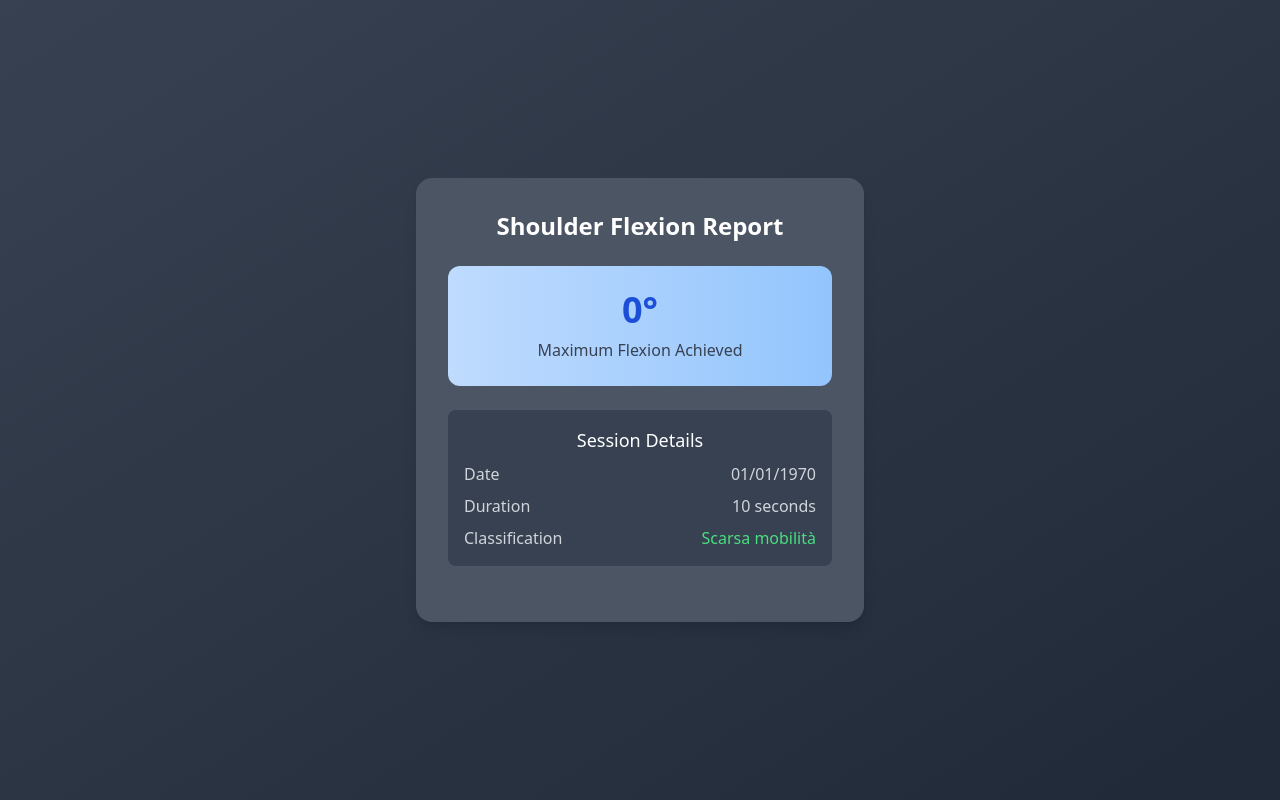
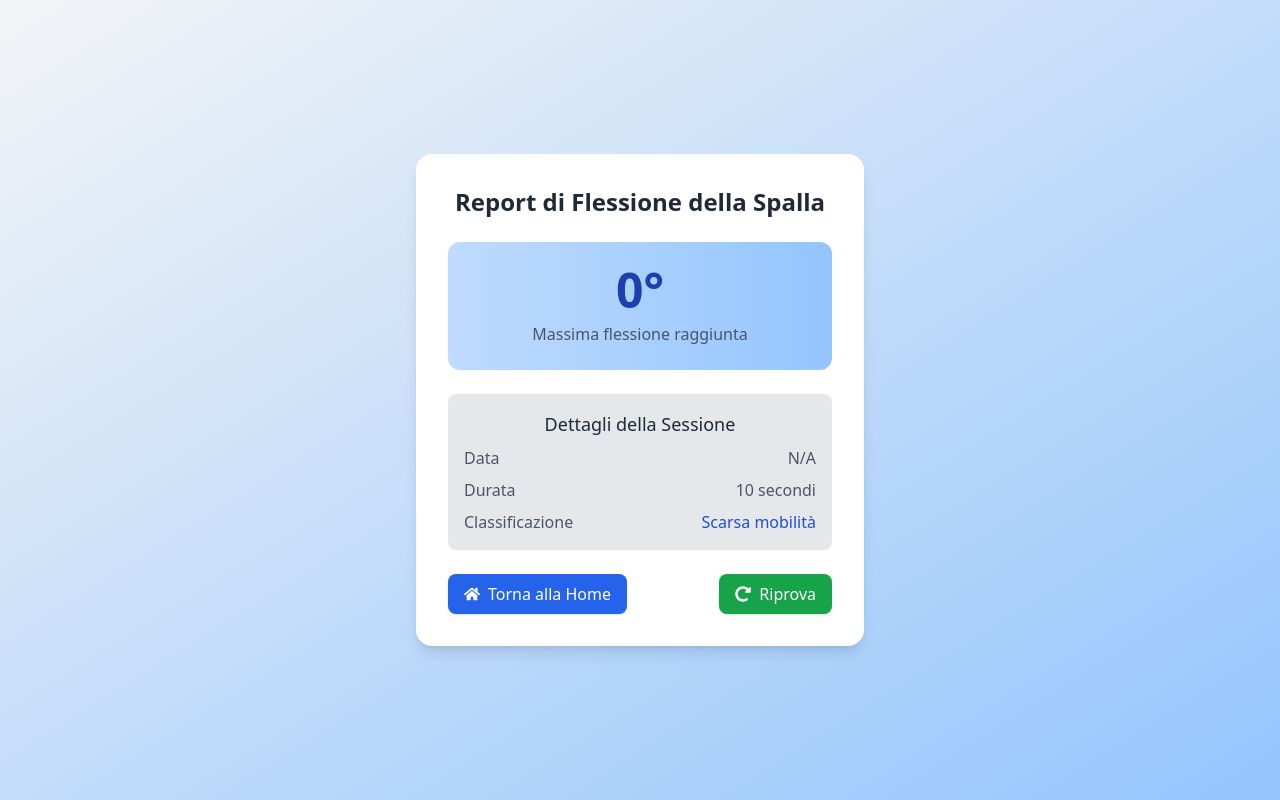
Before and after one commit to vincibusa/motion-track-js, a React (Create React App) app: page /report in a window 1280 px wide. Built offline with nearby package versions, Linux system fonts and the light colour scheme.

Commit message:
Design migliorato, implementati nuovi bottoni per la navigazione, corretta la funzione di rilevazione della flessione di ginocchio, era errata.

```diff
--- a/package.json
+++ b/package.json
@@ -7,6 +7,7 @@
     "@mediapipe/drawing_utils": "^0.3.1675466124",
     "@mediapipe/pose": "^0.5.1675469404",
     "@reduxjs/toolkit": "^2.4.0",
+    "@tailwindcss/aspect-ratio": "^0.4.2",
     "@testing-library/jest-dom": "^5.17.0",
     "@testing-library/react": "^13.4.0",
     "@testing-library/user-event": "^13.5.0",
--- a/src/App.jsx
+++ b/src/App.jsx
@@ -1,6 +1,7 @@
 // App.jsx
 import React from "react";
 import { BrowserRouter as Router, Routes, Route } from "react-router-dom";
+import './index.css'; // O il percorso corretto del tuo file CSS
 
 import ShoulderFlexionLeft from "./Components/ShoulderFlexionLeft";
 import ShoulderFlexionRight from "./Components/ShoulderFlexionRight";
--- a/src/Components/KneeFlexionRight.jsx
+++ b/src/Components/KneeFlexionRight.jsx
@@ -60,36 +60,41 @@ const KneeFlexionRight = () => {
   }, []);
 
   const calculateKneeAngle = (hip, knee, ankle) => {
-    // Vettori
-    const hipToKnee = [knee[0] - hip[0], knee[1] - hip[1]];
-    const kneeToAnkle = [ankle[0] - knee[0], ankle[1] - knee[1]];
+    // Vettori: da ginocchio a anca e da ginocchio a caviglia
+    const p1 = knee;
+    const p2 = hip;
+    const p3 = ankle;
 
-    // Prodotto scalare e magnitudine
-    const dotProduct = hipToKnee[0] * kneeToAnkle[0] + hipToKnee[1] * kneeToAnkle[1];
-    const magnitude1 = Math.sqrt(hipToKnee[0] ** 2 + hipToKnee[1] ** 2);
-    const magnitude2 = Math.sqrt(kneeToAnkle[0] ** 2 + kneeToAnkle[1] ** 2);
+    // Vettore p1-p2 (ginocchio-anca)
+    const v1x = p2[0] - p1[0];
+    const v1y = p2[1] - p1[1];
 
-    // Calcolare l'angolo in radianti
-    const cosAngle = Math.min(Math.max(dotProduct / (magnitude1 * magnitude2), -1), 1);
-    let angleRadians = Math.acos(cosAngle);
+    // Vettore p1-p3 (ginocchio-caviglia)
+    const v2x = p3[0] - p1[0];
+    const v2y = p3[1] - p1[1];
+
+    // Prodotto scalare tra i vettori
+    const dotProduct = v1x * v2x + v1y * v2y;
+
+    // Calcolare le magnitudini dei vettori
+    const magnitudeV1 = Math.sqrt(v1x * v1x + v1y * v1y);
+    const magnitudeV2 = Math.sqrt(v2x * v2x + v2y * v2y);
+
+    // Calcolare il coseno dell'angolo
+    const cosAngle = dotProduct / (magnitudeV1 * magnitudeV2);
+
+    // Correggere per errori numerici, assicuriamoci che il coseno sia tra -1 e 1
+    const angleRadians = Math.acos(Math.min(Math.max(cosAngle, -1), 1));
 
     // Convertire in gradi
-    let angleDegrees = (angleRadians * 180) / Math.PI;
+    const angleDegrees = angleRadians * (180 / Math.PI);
 
+
+
+    // Restituire l'angolo
     return angleDegrees;
   };
 
-  const checkKneeAlignment = (hip, knee, ankle) => {
-    // Verifica che i tre punti siano allineati sulla stessa perpendicolare
-    const tolerance = 10; // Tollerenza per la verifica di allineamento
-    const angle = calculateKneeAngle(hip, knee, ankle);
-    if (Math.abs(angle - 90) <= tolerance) {
-      return 'Posizione corretta (90°)';
-    } else if (Math.abs(angle - 180) <= tolerance) {
-      return 'Posizione errata (180°)';
-    }
-    return 'Posizione fuori tolleranza';
-  };
 
 
   const onResults = useCallback(
@@ -125,29 +130,23 @@ const KneeFlexionRight = () => {
       // Aggiorna maxFlexion se l'angolo è maggiore di maxFlexion
       setMaxFlexion((prevMax) => {
         const updatedMax = Math.max(prevMax, kneeAngle);
-        console.log(updatedMax); // Logga il valore aggiornato
         localStorage.setItem('maxFlexion', updatedMax.toString());
         return updatedMax;
       });
 
-      // Verifica l'allineamento
-      const alignment = checkKneeAlignment(rightHip, rightKnee, rightAnkle);
-      if (alignment.includes('errata')) {
-        toast.error("Posizione errata! Allinea correttamente il ginocchio.", {
-          position: "top-right",
-          autoClose: 3000,
-          hideProgressBar: false,
-          closeOnClick: true,
-          pauseOnHover: true,
-          draggable: true,
-        });
-      }
-
+      // Disegna i landmarks e l'angolo del ginocchio
       drawLandmarks(landmarks, ctx, width, height);
+      drawAngle(ctx, rightKnee, kneeAngle); // Disegna l'angolo sul canvas
     },
     []
   );
 
+
+  const drawAngle = (ctx, position, angle) => {
+    ctx.fillStyle = 'yellow'; // Colore del testo
+    ctx.font = '20px Arial'; // Stile del testo
+    ctx.fillText(`${Math.round(angle)}°`, position[0] + 10, position[1] - 10); // Scrive l'angolo vicino al ginocchio
+  };
 
 
   const classifyKneeAngle = (angle) => {
--- a/src/Components/Report.jsx
+++ b/src/Components/Report.jsx
@@ -1,35 +1,35 @@
 import React, { useEffect, useState } from "react";
-import { FaAngleUp } from "react-icons/fa";
+import { FaHome, FaRedoAlt } from "react-icons/fa";
+import { useNavigate } from "react-router-dom";
 
-const Report = ({
-  flexionValue,
-  date,
-  duration,
-  classification,
-}) => {
+const Report = ({ flexionValue }) => {
   const [isAnimating, setIsAnimating] = useState(false);
   const [maxFlexion, setMaxFlexion] = useState(0); // Valore iniziale
-  const startDate = localStorage.getItem('startDate');
+  const startDate = localStorage.getItem("startDate");
+  const navigate = useNavigate();
+
   useEffect(() => {
-    const savedMaxFlexion = localStorage.getItem('maxFlexion');
+    const savedMaxFlexion = localStorage.getItem("maxFlexion");
     if (savedMaxFlexion) {
       const parsedMaxFlexion = parseFloat(savedMaxFlexion); // Converti in numero
       setMaxFlexion(parsedMaxFlexion); // Aggiorna lo stato locale
-
     }
   }, []);
+
   const convertToItalianDate = (isoDate) => {
     const date = new Date(isoDate); // Converte la stringa ISO in un oggetto Date
-    const day = date.getDate().toString().padStart(2, '0'); // Giorno con zero iniziale
-    const month = (date.getMonth() + 1).toString().padStart(2, '0'); // Mese con zero iniziale
+    const day = date.getDate().toString().padStart(2, "0"); // Giorno con zero iniziale
+    const month = (date.getMonth() + 1).toString().padStart(2, "0"); // Mese con zero iniziale
     const year = date.getFullYear(); // Anno
     return `${day}/${month}/${year}`; // Formato italiano
   };
+
   useEffect(() => {
     setIsAnimating(true);
     const timer = setTimeout(() => setIsAnimating(false), 1000);
     return () => clearTimeout(timer);
   }, [flexionValue]);
+
   const classifyFlexion = (angle) => {
     if (angle >= 0 && angle <= 100) return "Scarsa mobilità";
     if (angle >= 101 && angle <= 130) return "Discreta";
@@ -37,12 +37,13 @@ const Report = ({
     if (angle > 170 && angle <= 180) return "Ottima";
     return "Invalido";
   };
+
   return (
-    <div className="min-h-screen bg-gradient-to-br from-gray-700 to-gray-800 p-6 flex items-center justify-center">
-      <div className="bg-gray-600 rounded-2xl shadow-lg p-8 w-full max-w-md transition-all duration-300 transform hover:shadow-xl">
+    <div className="min-h-screen bg-gradient-to-br from-gray-100 to-blue-300 p-6 flex items-center justify-center">
+      <div className="bg-white rounded-2xl shadow-lg p-8 w-full max-w-md transition-all duration-300 transform hover:shadow-xl">
         <div className="text-center space-y-6">
-          <h2 className="text-2xl font-semibold text-white mb-4">
-            Shoulder Flexion Report
+          <h2 className="text-2xl font-semibold text-gray-800 mb-4">
+            Report di Flessione della Spalla
           </h2>
 
           <div
@@ -50,39 +51,56 @@ const Report = ({
             role="region"
             aria-label="Maximum flexion measurement"
           >
-            <div className="flex items-center justify-center ">
-
-              <span className="text-4xl font-bold text-blue-700">
-              {Math.round(maxFlexion)}°
+            <div className="flex items-center justify-center">
+              <span className="text-5xl font-bold text-blue-800">
+                {Math.round(maxFlexion)}°
               </span>
             </div>
-            <p className="text-gray-700 mt-2">Maximum Flexion Achieved</p>
+            <p className="text-gray-600 mt-2">Massima flessione raggiunta</p>
           </div>
 
-          <div className="bg-gray-700 rounded-lg p-4 mt-6">
-            <h3 className="text-lg font-medium text-white mb-2">Session Details</h3>
+          <div className="bg-gray-200 rounded-lg p-4 mt-6">
+            <h3 className="text-lg font-medium text-gray-800 mb-2">
+              Dettagli della Sessione
+            </h3>
             <div className="space-y-2 text-left">
-              <p className="text-gray-300 flex justify-between">
-                <span>Date</span>
-                <span className="font-medium">{convertToItalianDate(startDate) }</span>
+              <p className="text-gray-600 flex justify-between">
+                <span>Data</span>
+                <span className="font-medium">
+                  {startDate ? convertToItalianDate(startDate) : "N/A"}
+                </span>
               </p>
-              <p className="text-gray-300 flex justify-between">
-                <span>Duration</span>
-                <span className="font-medium">10 seconds</span>
+              <p className="text-gray-600 flex justify-between">
+                <span>Durata</span>
+                <span className="font-medium">10 secondi</span>
               </p>
-              <p className="text-gray-300 flex justify-between">
-                <span>Classification</span>
-                <span className="font-medium text-green-400">{classifyFlexion(maxFlexion)}</span>
+              <p className="text-gray-600 flex justify-between">
+                <span>Classificazione</span>
+                <span className="font-medium text-blue-700">
+                  {classifyFlexion(maxFlexion)}
+                </span>
               </p>
             </div>
           </div>
 
-          <div
-            className="mt-6 text-sm text-gray-300"
-            role="status"
-            aria-live="polite"
-          >
+          <div className="flex justify-between mt-6">
+            {/* Pulsante per tornare alla homepage */}
+            <button
+              className="flex items-center justify-center bg-blue-600 text-white py-2 px-4 rounded-lg shadow hover:bg-blue-700 focus:outline-none focus:ring-2 focus:ring-blue-500 focus:ring-offset-2"
+              onClick={() => navigate("/")}
+            >
+              <FaHome className="mr-2" />
+              Torna alla Home
+            </button>
 
+            {/* Pulsante per riprovare l'esercizio (torna alla pagina precedente) */}
+            <button
+              className="flex items-center justify-center bg-green-600 text-white py-2 px-4 rounded-lg shadow hover:bg-green-700 focus:outline-none focus:ring-2 focus:ring-green-500 focus:ring-offset-2"
+              onClick={() => navigate(-1)}
+            >
+              <FaRedoAlt className="mr-2" />
+              Riprova
+            </button>
           </div>
         </div>
       </div>
```
Also changed, not shown: src/App.css (+20 -0 lines), src/Pages/HomePage.jsx (+22 -21 lines), src/Pages/MobilitaTest.jsx (+23 -25 lines), tailwind.config.js (line endings or trailing spaces), 1 other file (tests, documents, lock files or other folders).
